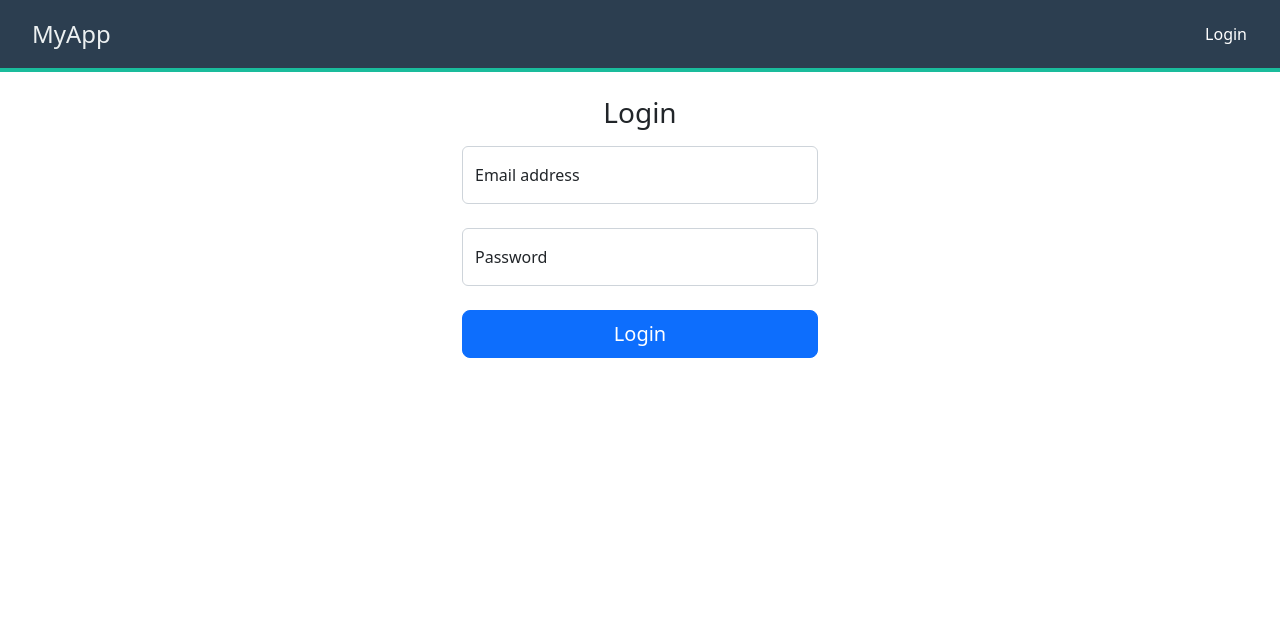
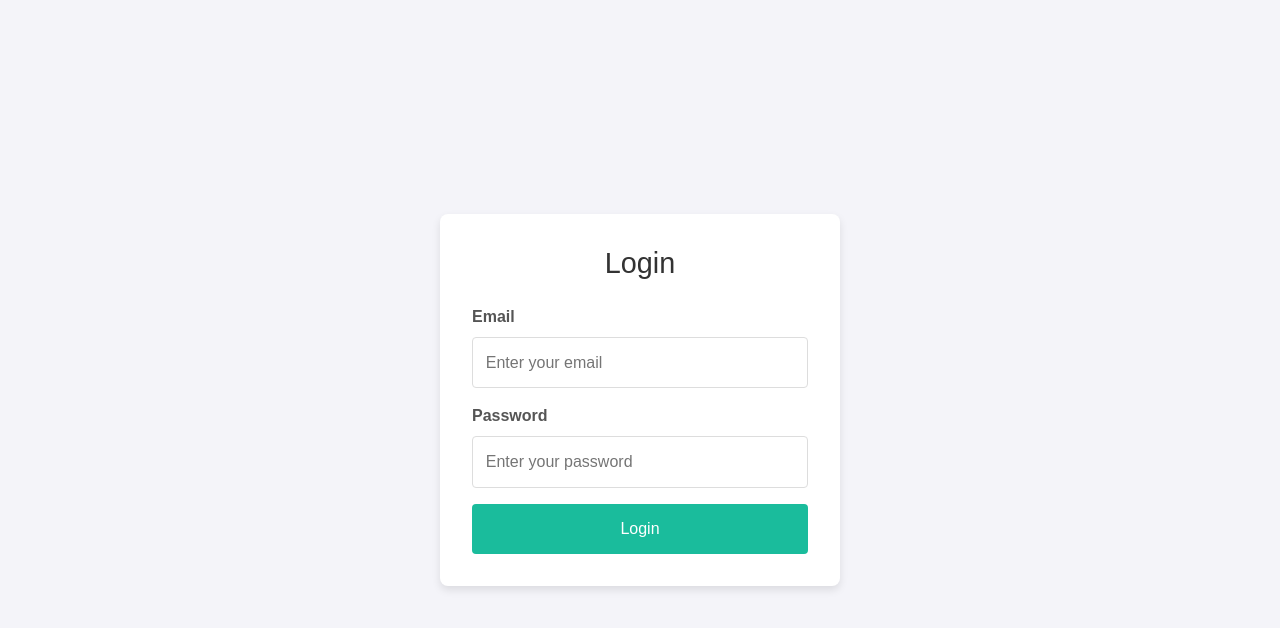
Before and after one commit to mhdkdaimati/assystor-app, a React (Vite) app in the folder assystor-ui/: page /login in a window 1280 px wide. Shown: the top 628 px of the page. Built offline with nearby package versions, Linux system fonts and the light colour scheme; no server answers.

Commit message:
login logout

```diff
--- a/assystor-ui/src/App.jsx
+++ b/assystor-ui/src/App.jsx
@@ -1,12 +1,10 @@
 import { BrowserRouter as Router, Routes, Route, Navigate } from 'react-router-dom';
+import Login from './components/Login';
 import MasterLayout from './layout/MasterLayout';
+import Home from './components/Home';
 import Dashboard from './components/Dashboard';
-import AddCategory from './components/category/AddCategory';
-import Login from './components/Login';
-import AddUser from './components/user/AddUser';
 import axios from 'axios';
-import PrivateRoute from './PrivateRoute';
-import { AuthProvider } from './AuthContext';
+import ProtectedRoute from './ProtectedRoute';
 
 axios.defaults.withCredentials = true;
 axios.defaults.baseURL = "http://127.0.0.1:8000/";
@@ -16,20 +14,20 @@ axios.defaults.headers.common['Authorization'] = `Bearer ${localStorage.getItem(
 
 function App() {
   return (
+    <Router>
+      <Routes>
+        {/* صفحة تسجيل الدخول */}
+        <Route path="/login" element={<Login />} />
 
-    <AuthProvider>
-      <Router>
-        <Routes>
-          <Route path="/" element={<PrivateRoute> <MasterLayout /> </PrivateRoute>}>
-            <Route path="dashboard" element={<Dashboard />} />
-            <Route path="add-category" element={<AddCategory />} />
-            <Route path="add-user" element={<AddUser />} />
-          </Route>
-          <Route path="/login" element={<Login />} />
-          <Route path="*" element={<Navigate to="/dashboard" />} />
-        </Routes>
-      </Router>
-    </AuthProvider>
+        {/* الصفحات المحمية */}
+        <Route path="/" element={ <ProtectedRoute> <MasterLayout /> </ProtectedRoute> }>
+          <Route index element={<Home />} />
+          <Route path="dashboard" element={<Dashboard />} />
+        </Route>
+        {/* إعادة توجيه جميع المسارات الأخرى */}
+        <Route path="*" element={<Navigate to="/login" />} />
+      </Routes>
+    </Router>
   );
 }
 
--- /dev/null
+++ b/assystor-ui/src/ProtectedRoute.jsx
@@ -0,0 +1,14 @@
+import { Navigate } from "react-router-dom";
+
+const ProtectedRoute = ({ children }) => {
+  const authName = localStorage.getItem("auth_name");
+  const authToken = localStorage.getItem("auth_token");
+
+  if (!authName || !authToken) {
+    return <Navigate to="/login" replace />;
+  }
+
+  return children;
+};
+
+export default ProtectedRoute;
--- /dev/null
+++ b/assystor-ui/src/components/Home.jsx
@@ -0,0 +1,11 @@
+import React from 'react';
+
+const Home = () => {
+  return (
+    <div>
+      <h1>Welcome to the Home Page</h1>
+    </div>
+  );
+};
+
+export default Home;
--- /dev/null
+++ b/assystor-ui/src/components/Login.css
@@ -0,0 +1,70 @@
+body {
+    margin: 0;
+    font-family: Arial, sans-serif;
+    background-color: #f4f4f9;
+  }
+
+  .login-container {
+    display: flex;
+    justify-content: center;
+    align-items: center;
+    height: 100vh;
+    background-color: #f4f4f9;
+  }
+
+  .login-form {
+    background: #ffffff;
+    padding: 2rem;
+    border-radius: 8px;
+    box-shadow: 0 4px 8px rgba(0, 0, 0, 0.1);
+    width: 100%;
+    max-width: 400px;
+  }
+
+  .login-form h1 {
+    margin-bottom: 1.5rem;
+    font-size: 1.8rem;
+    color: #333;
+    text-align: center;
+  }
+
+  .form-group {
+    margin-bottom: 1rem;
+  }
+
+  .form-group label {
+    display: block;
+    margin-bottom: 0.5rem;
+    font-weight: bold;
+    color: #555;
+  }
+
+  .form-group input {
+    width: 100%;
+    padding: 0.8rem;
+    border: 1px solid #ddd;
+    border-radius: 4px;
+    font-size: 1rem;
+    transition: border-color 0.3s;
+  }
+
+  .form-group input:focus {
+    border-color: #1abc9c;
+    outline: none;
+  }
+
+  .login-button {
+    width: 100%;
+    padding: 0.8rem;
+    background-color: #1abc9c;
+    color: #fff;
+    border: none;
+    border-radius: 4px;
+    font-size: 1rem;
+    cursor: pointer;
+    transition: background-color 0.3s;
+  }
+
+  .login-button:hover {
+    background-color: #16a085;
+  }
--- a/assystor-ui/src/components/Login.jsx
+++ b/assystor-ui/src/components/Login.jsx
@@ -1,95 +1,81 @@
+import React, { useState, useEffect } from 'react';
+import { useNavigate } from 'react-router-dom';
 import axios from 'axios';
 import swal from 'sweetalert';
-import { useNavigate, Link } from 'react-router-dom';
-import React, { useState } from 'react';
-import Navbar from '../layout/Navbar'
+import './Login.css'; // استيراد ملف CSS
 
 function Login() {
-    const navigate = useNavigate();
-    const [loginInput, setLogin] = useState({
-        email: '',
-        password: '',
-        error_list: [],
-    });
-    const handleInput = (e) => {
-        e.persist();
-        setLogin({ ...loginInput, [e.target.name]: e.target.value });
+  const navigate = useNavigate();
+  const [loginInput, setLoginInput] = useState({ email: '', password: '' });
+
+  // منع الدخول لصفحة تسجيل الدخول إذا كان المستخدم مسجل دخول
+  useEffect(() => {
+    const authName = localStorage.getItem('auth_name');
+    const authToken = localStorage.getItem('auth_token');
+
+    if (authName && authToken) {
+      navigate('/', { replace: true });
     }
-    const loginSubmit = (e) => {
+  }, [navigate]);
 
+  const handleInput = (e) => {
+    setLoginInput({ ...loginInput, [e.target.name]: e.target.value });
+  };
 
-        e.preventDefault();
-        const data = {
-            email: loginInput.email,
-            password: loginInput.password,
-        }
+  const loginSubmit = async (e) => {
+    e.preventDefault();
+    const data = { email: loginInput.email, password: loginInput.password };
 
-        axios.get('/sanctum/csrf-cookie').then(respresonse => {
-            axios.post(`/api/login`, data).then(res => {
-                console.log(res)
-                if (res.data.status === 200) {
+    try {
+      const res = await axios.post('/api/login', data);
+      if (res.data.status === 200) {
+        localStorage.setItem('auth_token', res.data.token);
+        localStorage.setItem('auth_name', res.data.username);
 
-                    localStorage.setItem('auth_token', res.data.token);
-                    localStorage.setItem('auth_name', res.data.username);
+        swal("Success", res.data.message, "success");
+        navigate('/');
+      } else {
+        swal("Error", res.data.message, "error");
+      }
+    } catch (error) {
+      swal("Error", "Something went wrong. Please try again.", "error");
+    }
+  };
 
-                    if (res.data.role === 'admin') {
-                        navigate('/dashboard');
-                    } else {
-                        navigate('/');
-                    }
+  return (
+    <div className="login-container">
+      <div className="login-form">
+        <h1>Login</h1>
+        <form onSubmit={loginSubmit}>
+          <div className="form-group">
+            <label htmlFor="email">Email</label>
+            <input
+              type="email"
+              id="email"
+              name="email"
+              placeholder="Enter your email"
+              value={loginInput.email}
+              onChange={handleInput}
+              required
+            />
+          </div>
+          <div className="form-group">
+            <label htmlFor="password">Password</label>
+            <input
+              type="password"
+              id="password"
+              name="password"
+              placeholder="Enter your password"
+              value={loginInput.password}
+              onChange={handleInput}
+              required
+            />
+          </div>
+          <button type="submit" className="login-button">Login</button>
+        </form>
+      </div>
+    </div>
+  );
+}
 
-                    window.location.reload();
-                    swal("Operation is completed", res.data.message, "success");
-
-
-                } else if (res.data.status === 401) {
-                    swal("Operation is incompleted", res.data.message, "error");
-                } else {
-                    setLogin({ ...loginInput, error_list: res.data.validator_errors });
-                    swal("Operation is incompleted", "Your loggin couldn't be completed, please check the errors.", "error");
-                }
-            });
-        });
-    }
-
-    return (
-        <>
-        <Navbar/>
-        <div className="container">
-            <br />
-            <div className="row">
-                <div className="col-4">
-
-                </div>
-
-                <div className="col-4">
-                    <main className="form-signin">
-                        <form onSubmit={loginSubmit}>
-                            <h1 className="h3 mb-3 fw-normal text-center">Login</h1>
-                            <div className="form-floating">
-                                <input type="text" name="email" onChange={handleInput} value={loginInput.email} className="form-control" id="floatingEmail" placeholder="name@example.com" />
-                                <label htmlFor="floatingEmail">Email address</label>
-                                <span style={{ color: "red" }}>{loginInput.error_list.email}</span>
-                            </div>
-                            <br />
-                            <div className="form-floating">
-                                <input type="password" name="password" onChange={handleInput} value={loginInput.password} className="form-control" id="floatingPassword" placeholder="Password" />
-                                <label htmlFor="floatingPassword">Password</label>
-                                <span style={{ color: "red" }}>{loginInput.error_list.password}</span>
-                            </div>
-                            <br />
-                            <button className="w-100 btn btn-lg btn-primary" type="submit">Login</button>
-                        </form>
-                        <br />
-                    </main>
-                </div>
-                <div className="col-4">
-
-                </div>
-
-            </div>
-        </div>
-        </>
-    );
-}
 export default Login;
--- a/assystor-ui/src/layout/Footer.jsx
+++ b/assystor-ui/src/layout/Footer.jsx
@@ -1,43 +1,29 @@
 import { FaFacebookF, FaTwitter, FaLinkedinIn } from 'react-icons/fa';
 
 const Footer = () => (
-  <footer style={{
-    background: '#2c3e50',
-    color: '#ecf0f1',
-    padding: '1rem 1rem',
-    textAlign: 'center',
-    borderTop: '4px solid #1abc9c',
-  }}>
-    {/* <div style={{ marginBottom: '1rem' }}> */}
-      {/* <strong>Assystor</strong> &copy; {new Date().getFullYear()} - All rights reserved */}
-    {/* </div> */}
-
-    {/* <div style={{ marginBottom: '1rem' }}>
-      <a href="/about" style={linkStyle}>About</a>
-      <a href="/contact" style={linkStyle}>Contact</a>
-      <a href="/privacy" style={linkStyle}>Privacy</a>
+  <footer style={footerStyle}>
+    <div>
     </div>
-
-    <div>
-      <a href="https://facebook.com" target="_blank" rel="noopener noreferrer" style={iconStyle}><FaFacebookF /></a>
-      <a href="https://twitter.com" target="_blank" rel="noopener noreferrer" style={iconStyle}><FaTwitter /></a>
-      <a href="https://linkedin.com" target="_blank" rel="noopener noreferrer" style={iconStyle}><FaLinkedinIn /></a>
-    </div> */}
   </footer>
 );
 
-const linkStyle = {
-  margin: '0 10px',
+const footerStyle = {
+  background: '#2c3e50',
   color: '#ecf0f1',
-  textDecoration: 'none',
-  fontWeight: 'bold'
+  padding: '1rem 1rem',
+  textAlign: 'center',
+  borderTop: '4px solid #1abc9c',
+  position: 'fixed', // يجعل الفوتر ثابتًا
+  bottom: 0, // يضع الفوتر في أسفل الصفحة
+  left: 0,
+  width: '100%', // يجعل الفوتر يمتد بعرض الصفحة بالكامل
 };
 
 const iconStyle = {
   margin: '0 8px',
   color: '#ecf0f1',
   fontSize: '18px',
-  textDecoration: 'none'
+  textDecoration: 'none',
 };
 
 export default Footer;
--- a/assystor-ui/src/layout/Navbar.jsx
+++ b/assystor-ui/src/layout/Navbar.jsx
@@ -1,53 +1,66 @@
 import { useNavigate, Link } from 'react-router-dom';
 import React from 'react';
 import axios from 'axios';
+import swal from 'sweetalert';
 
 const Navbar = () => {
     const navigate = useNavigate();
 
-    const logoutSubmit = (e) => {
+    const logoutSubmit = async (e) => {
         e.preventDefault();
 
+        try {
+            const res = await axios.post(`/api/logout`, {}, {
+                headers: {
+                    Authorization: `Bearer ${localStorage.getItem('auth_token')}`,
+                },
+            });
 
-
-        axios.post(`/api/logout`).then(res =>{
-            if(res.data.status === 200){
+            if (res.data.status === 200) {
+                // إزالة القيم من localStorage
                 localStorage.removeItem('auth_token');
                 localStorage.removeItem('auth_name');
-                swal("Operation Completed", res.data.message, "success",{button: false,});
-                navigate('/login')
 
+                // عرض رسالة نجاح
+                swal("Operation Completed", res.data.message, "success", { button: false });
+
+                // التوجيه إلى صفحة تسجيل الدخول
+                navigate('/login');
+            } else {
+                // عرض رسالة خطأ إذا لم يكن status 200
+                swal("Error", res.data.message || "Logout failed", "error");
             }
-        });
-
+        } catch (error) {
+            // معالجة الأخطاء
+            swal("Error", "Something went wrong. Please try again.", "error");
+        }
     };
-
     const authButtons = !localStorage.getItem('auth_token') ? (
         <>
-            <Link className="btn nav-link" to="/login">Login</Link>
+            <Link className="nav-link" to="/login">Login</Link>
         </>
     ) : (
         <>
-            <button className="btn nav-link" onClick={logoutSubmit}>Logout</button>
+            <button className="nav-link logout-btn" onClick={logoutSubmit}>Logout</button>
         </>
     );
 
     return (
-        <header style={headerStyle}>
+        <nav style={navbarStyle}>
             <div style={logoStyle}>
                 <Link to="/" style={linkStyle}>MyApp</Link>
             </div>
-            <nav style={navStyle}>
+            <div style={navLinksStyle}>
                 {authButtons}
-            </nav>
-        </header>
+            </div>
+        </nav>
     );
 };
 
-// Styling
-const headerStyle = {
+// CSS Styles
+const navbarStyle = {
     background: '#2c3e50',
-    color: '#fff',
+    color: '#ecf0f1',
     padding: '1rem 2rem',
     display: 'flex',
     justifyContent: 'space-between',
@@ -60,7 +73,7 @@ const logoStyle = {
     fontWeight: 'bold',
 };
 
-const navStyle = {
+const navLinksStyle = {
     display: 'flex',
     gap: '1rem',
 };
```
Also changed, not shown: assystor-ui/src/AuthContext.jsx (deleted, +0 -31 lines), assystor-ui/src/PrivateRoute.jsx (deleted, +0 -20 lines), assystor-ui/src/components/Dashboard.jsx (+9 -7 lines), assystor-ui/src/layout/MasterLayout.jsx (+13 -20 lines), assystor-ui/src/layout/Sidebar.jsx (+38 -63 lines).
